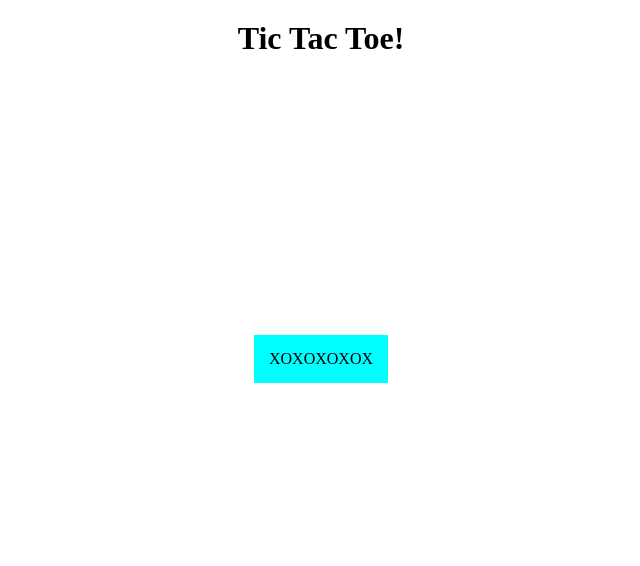
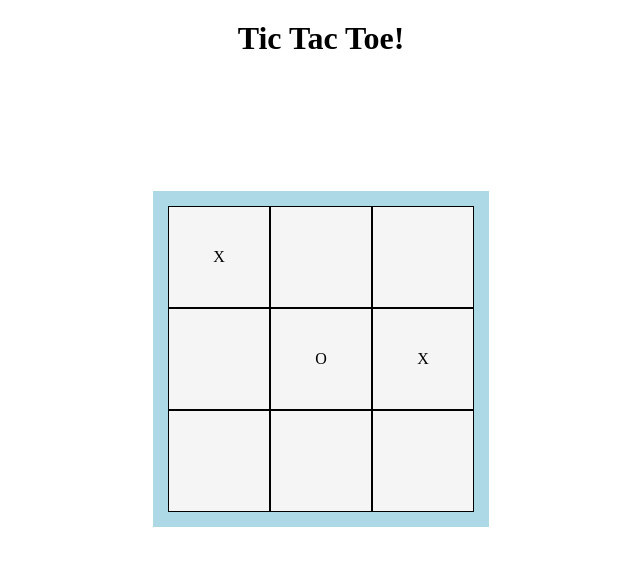
Before and after one commit to djcrago/tic-tac-toe, a plain HTML site: page index.html in a window 1280 px wide. Shown: the whole page, without its empty margins (319-959 px from the left). Drawn offline with Linux system fonts and the light colour scheme.

Commit message:
Render the current board in the browser

```diff
--- a/index.html
+++ b/index.html
@@ -11,15 +11,15 @@
     <h1>Tic Tac Toe!</h1>
     <div class="board-container">
         <div class="board">
-            <div class="square 1">X</div>
-            <div class="square 2">O</div>
-            <div class="square 3">X</div>
-            <div class="square 4">O</div>
-            <div class="square 5">X</div>
-            <div class="square 6">O</div>
-            <div class="square 7">X</div>
-            <div class="square 8">O</div>
-            <div class="square 9">X</div>
+            <div class="position 1"></div>
+            <div class="position 2"></div>
+            <div class="position 3"></div>
+            <div class="position 4"></div>
+            <div class="position 5"></div>
+            <div class="position 6"></div>
+            <div class="position 7"></div>
+            <div class="position 8"></div>
+            <div class="position 9"></div>
         </div>
     </div>
 </body>
--- a/javascript.js
+++ b/javascript.js
@@ -1,4 +1,4 @@
-function gameboard() {
+const gameboard = (function() {
     const rows = 3;
     const columns = 3;
     const board = [];
@@ -22,7 +22,7 @@ function gameboard() {
         getBoard,
         printBoard
     };
-}
+})();
 
 
 
@@ -48,18 +48,17 @@ function gameController(
         activePlayer = (activePlayer === players[0] ? players[1] : players[0]);
     };
 
-    let board = gameboard();
-    let currentBoard = board.getBoard();
+    let currentBoard = gameboard.getBoard();
 
     const playRound = (row, column) => {
         if (currentBoard[row][column] === ' ') {
-            board.addSymbol(row, column, activePlayer);
+            gameboard.addSymbol(row, column, activePlayer);
             changePlayer();
         } else {
             console.log('Play somewhere else');
         };
 
-        board.printBoard();
+        gameboard.printBoard();
 
         let result;
         if (checkForThreeInARow()) {
@@ -123,17 +122,65 @@ function gameController(
         return 'gameOver';
     };
 
-    const startNewGame = () => {
-        board = gameboard();
-        currentBoard = board.getBoard();
-    }
+    // Reset board
+    // const startNewGame = () => {
+    //     board = gameboard();
+    //     currentBoard = board.getBoard();
+    // }
 
     console.log(`${activePlayer.name}'s turn.`);
-    board.printBoard();
+    gameboard.printBoard();
 
     return {
         playRound
     };
 }
 
-let game = gameController('Jodie', 'Dexter');
+
+
+function displayController() {
+    // Render contents of gameboard
+    const currentBoard = gameboard.getBoard();
+    const boardPosition = [
+        currentBoard[0][0],
+        currentBoard[0][1],
+        currentBoard[0][2],
+        currentBoard[1][0],
+        currentBoard[1][1],
+        currentBoard[1][2],
+        currentBoard[2][0],
+        currentBoard[2][1],
+        currentBoard[2][2],
+    ]
+
+    const render = () => {
+        const positions = document.querySelectorAll('.position');
+        let i = 0;
+        positions.forEach((position) => {
+            position.textContent = boardPosition[i];
+            i++;
+        });
+    }
+
+    render();
+    // Add marks to specific spots
+        // Keep logic to prevent playing in already taken spot
+    // Allow players to put in names
+    // Button to start and restat game
+    // Display results upon game end
+
+    return {
+        render
+    }
+}
+
+
+
+let game = gameController();
+
+game.playRound(0,0);
+displayController();
+game.playRound(1,1);
+displayController();
+game.playRound(1,2);
+displayController();
--- a/style.css
+++ b/style.css
@@ -17,7 +17,7 @@ h1 {
 }
 
 .board-container {
-    background-color: aqua;
+    background-color: lightblue;
     display: flex;
     justify-content: center;
     align-items: center;
@@ -28,4 +28,16 @@ h1 {
 
 .board {
     display: flex;
+    flex-wrap: wrap;
+    width: 306px;
 }
+
+.position {
+    width: 100px;
+    height: 100px;
+    display: flex;
+    align-items: center;
+    justify-content: center;
+    border: 1px solid #000;
+    background-color: rgb(245, 245, 245);
+}
```
